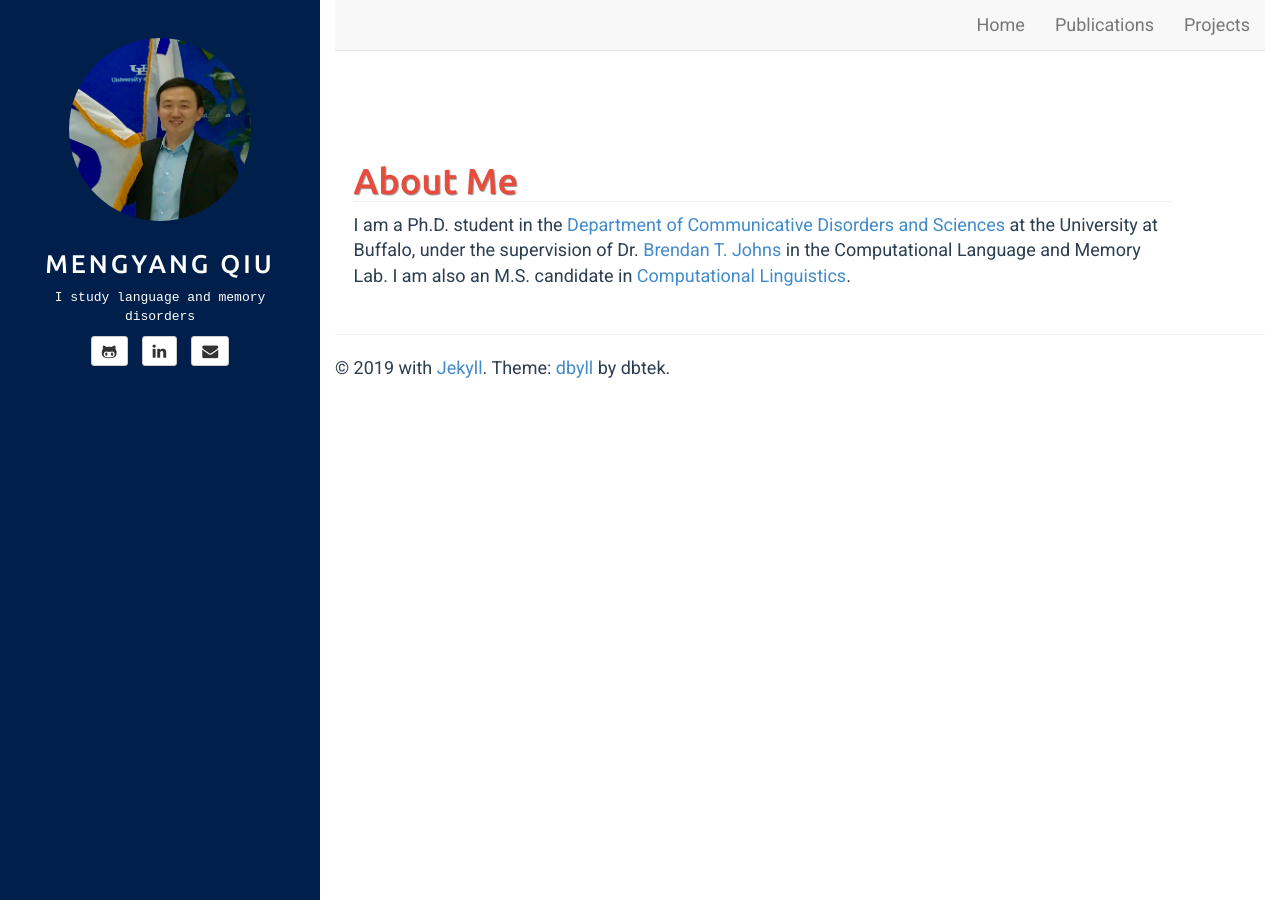
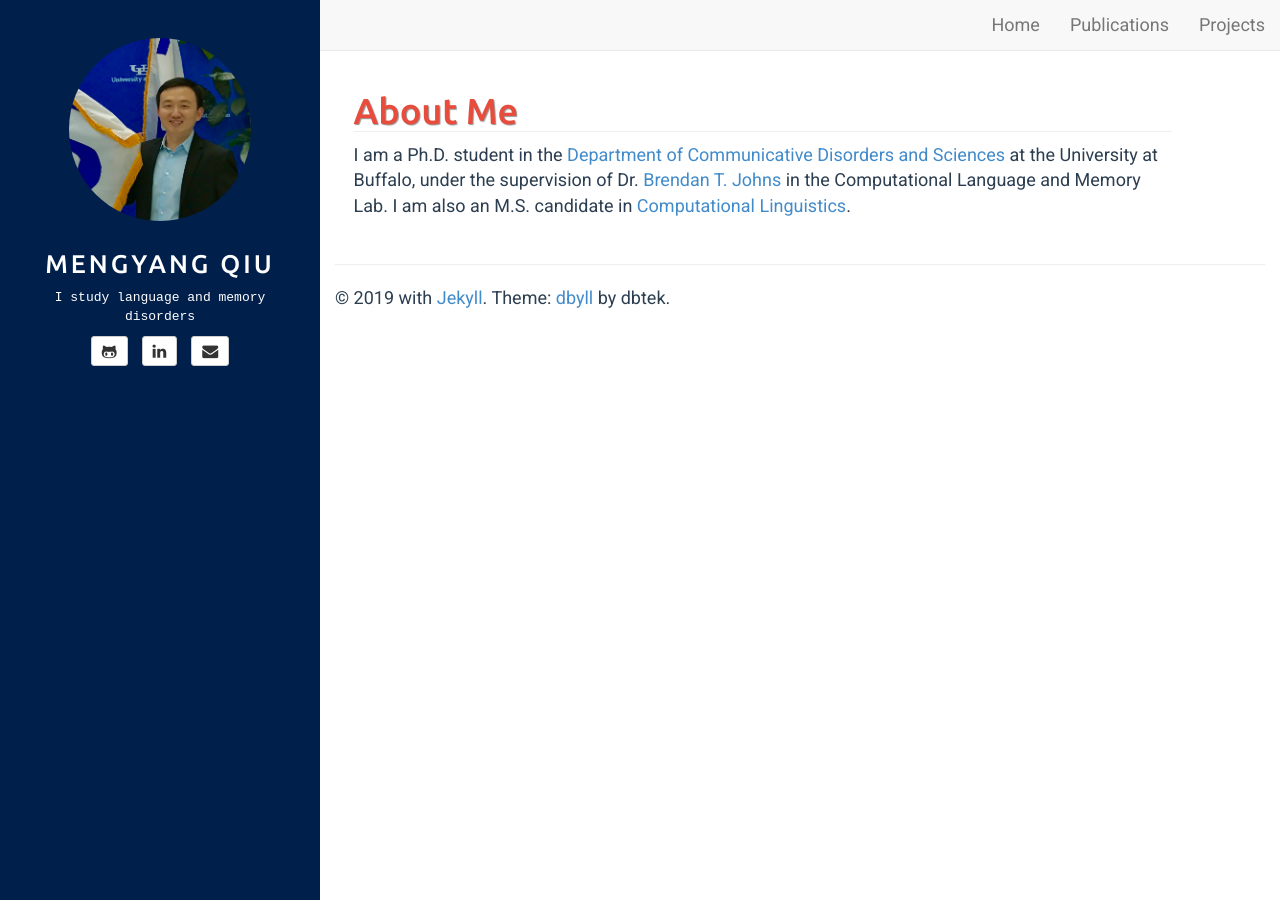
Before and after one commit to mengyangq/mengyangq.github.io, a Jekyll site: the page built from index.html, in a window 1280 px wide. Built offline with Jekyll 4.4.1, drawn with Linux system fonts in a browser that asks for light colours.

Commit message:
Update default.html

```diff
--- a/_includes/default.html
+++ b/_includes/default.html
@@ -34,7 +34,7 @@
 </head>
 
 <body>
-	<nav class="navbar navbar-default navbar-static-top visible-xs" role="navigation">
+	<nav class="navbar navbar-default navbar-fixed-top visible-xs" role="navigation">
 		<!-- Brand and toggle get grouped for better mobile display -->
 		<div class="navbar-header">
 			<button type="button" class="navbar-toggle" data-toggle="collapse" data-target="#bs-example-navbar-collapse-1">
@@ -103,7 +103,7 @@
 
 	<div class="col-sm-9 col-sm-offset-3 hidden-xs">
        <!--header Nav Start  -->
-      <nav class="navbar navbar-default navbar-static-top">
+      <nav class="navbar navbar-default navbar-fixed-top">
         <div class="container-fluid">
              <!--Collect the nav links, forms, and other content for toggling  -->
             <div class="collapse navbar-collapse" id="bs-example-navbar-collapse-1">
```
